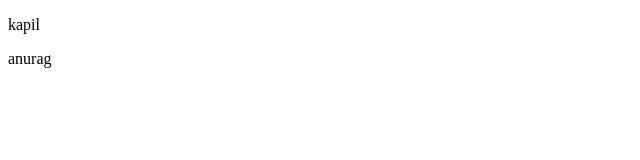
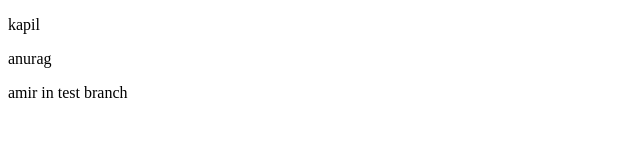
Before and after one commit to kapil053/testRepoForSession, a plain HTML site: page index.html in a window 1280 px wide. Shown: the whole page, without its empty margins (0-640 px from the left). Drawn offline with Linux system fonts and the light colour scheme.

Commit message:
added amir in test branch

```diff
--- a/index.html
+++ b/index.html
@@ -7,5 +7,6 @@
 <body>
 <p>kapil</p>
 <p>anurag</p>
+<p>amir in test branch</p>
 </body>
 </html>
```
